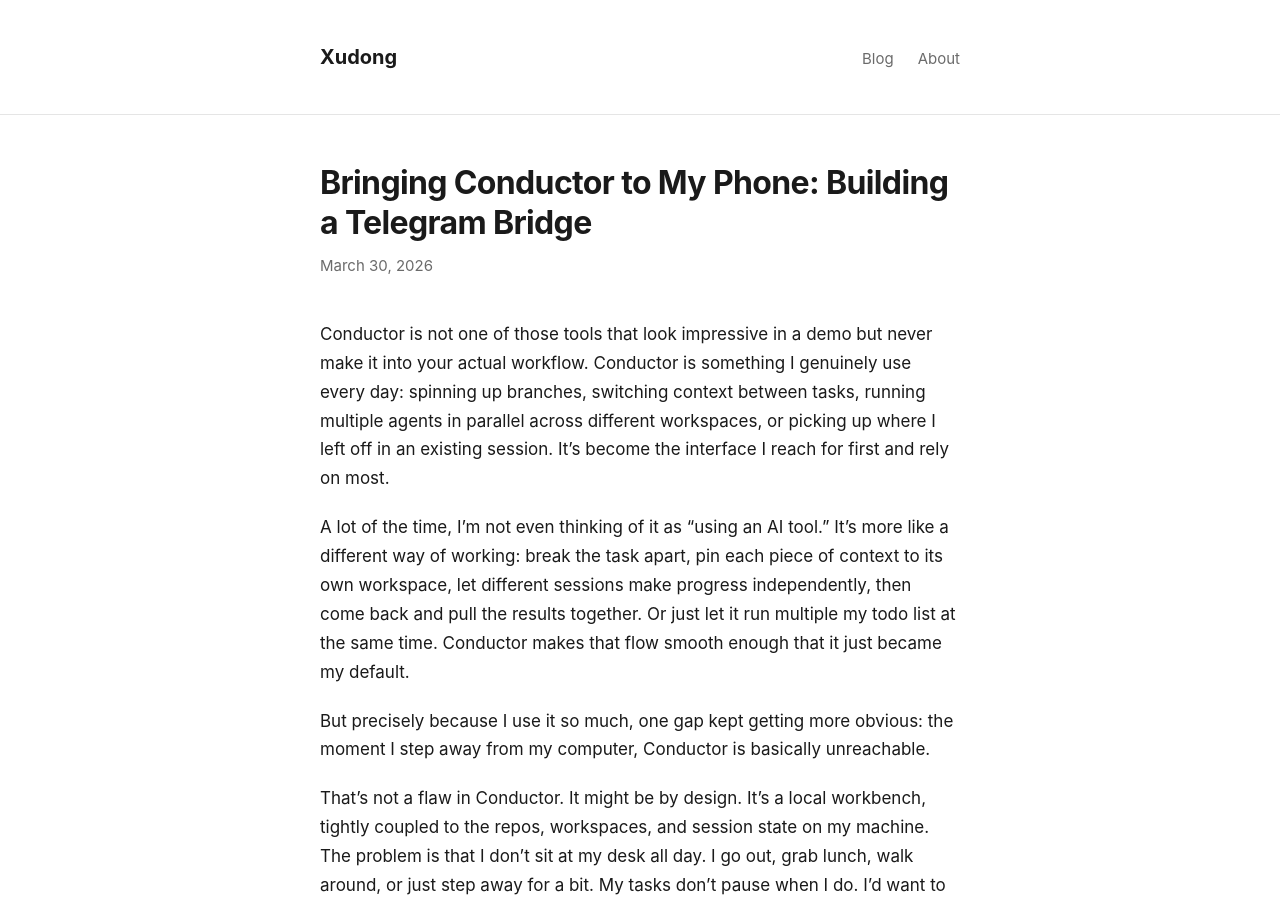
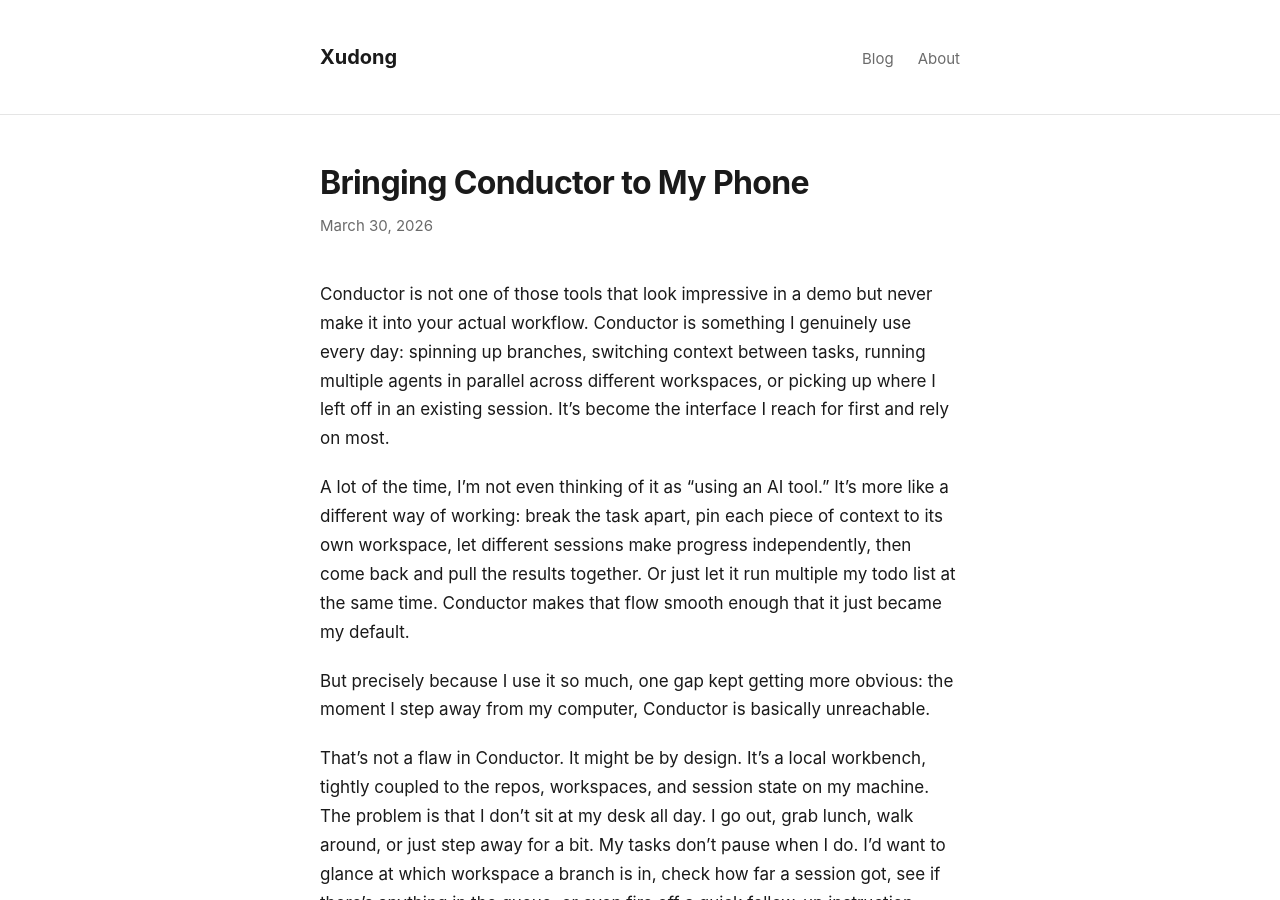
Before and after one commit to xudong963/xudong963.github.io, a Jekyll site: the page built from _posts/2026-03-30-bringing-conductor-to-my-phone.md, in a window 1280 px wide and 900 px high. Built offline with Jekyll 4.4.1, drawn with Linux system fonts in a browser that asks for light colours.

Commit message:
Shorten Conductor blog post title

```diff
--- a/_posts/2026-03-30-bringing-conductor-to-my-phone.md
+++ b/_posts/2026-03-30-bringing-conductor-to-my-phone.md
@@ -1,6 +1,6 @@
 ---
 layout: post
-title: "Bringing Conductor to My Phone: Building a Telegram Bridge"
+title: "Bringing Conductor to My Phone"
 date: 2026-03-30
 ---
 
```
